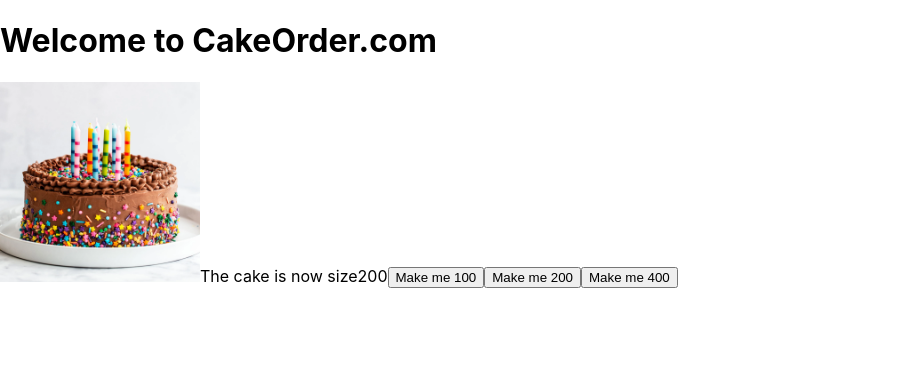
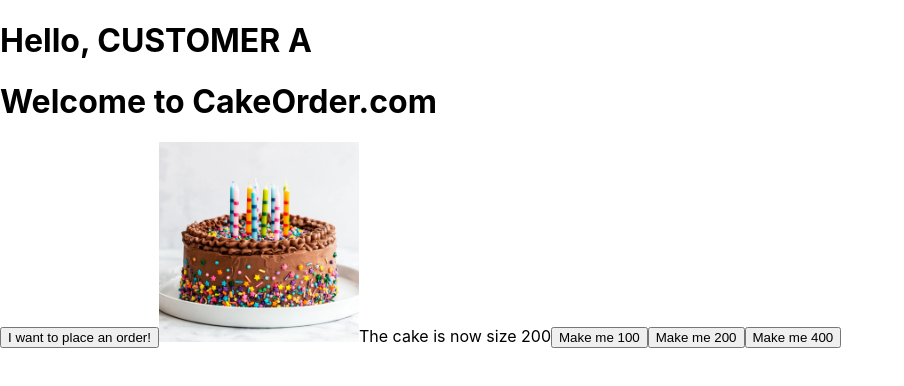
Before and after one commit to hmsaadiq/react_itself, a React (Create React App) app: page / in a window 1280 px wide. Shown: the top 386 px of the page, without its empty margins (0-904 px from the left). Built offline with nearby package versions, Linux system fonts and the light colour scheme; the HTML template or start-up script is replaced by a standard one.

Commit message:
added variable

```diff
--- a/public/index.html
+++ b/public/index.html
@@ -24,7 +24,7 @@
       work correctly both with client-side routing and a non-root public URL.
       Learn how to configure a non-root public URL by running `npm run build`.
     -->
-    <title>React App</title>
+    <title>cakeSite</title>
   </head>
   <body>
     <noscript>You need to enable JavaScript to run this app.</noscript>
--- a/src/App.js
+++ b/src/App.js
@@ -1,19 +1,21 @@
 import OurHeader from './components/Header';
 import Cake from './components/Cake';
 import { useState } from 'react';
-
-function App() {
+//this code defines a simple app that renders a header, a cake component with a dynamic size, and three buttons to update the cake size.
+function App() { //The App component is a functional component that returns JSX elements.
   //   const sizes = [100, 200, 400];
-  const [size, setSize] = useState(200);
+  const [size, setSize] = useState(200); //The useState hook is used to create a state variable size and an setSize function to update it.
 
   return (
     <>
+     {/* this is a fragment, its needed to keep html type code in place*/}
       <OurHeader />
-      {/* {sizes.map((size) => (
+      {/* {sizes.map((size) => ( //would render multiple Cake components with different sizes using the sizes array.
         <Cake size={size} />
       ))} */}
       <Cake size={size} />
-      {'The cake is now size' + size}
+      {/* A single Cake component is rendered with the current size value as a prop. */}
+      {'The cake is now size ' + size}
       <button onClick={() => setSize(100)}>Make me 100</button>
       <button onClick={() => setSize(200)}>Make me 200</button>
       <button onClick={() => setSize(400)}>Make me 400</button>
--- a/src/components/Header.js
+++ b/src/components/Header.js
@@ -1,5 +1,13 @@
+const title = "customer A"
 function Header() {
-  return <h1>Welcome to CakeOrder.com</h1>;
+  return (
+    <>
+    <h1>Hello, {title.toUpperCase()}</h1>
+      <h1>Welcome to CakeOrder.com</h1>
+
+      <button type="button" className="primary"> I want to place an order!</button>
+    </>
+  );
 }
 
 export default Header;
```
Also changed, not shown: 1 other file (tests, documents, lock files or other folders).
